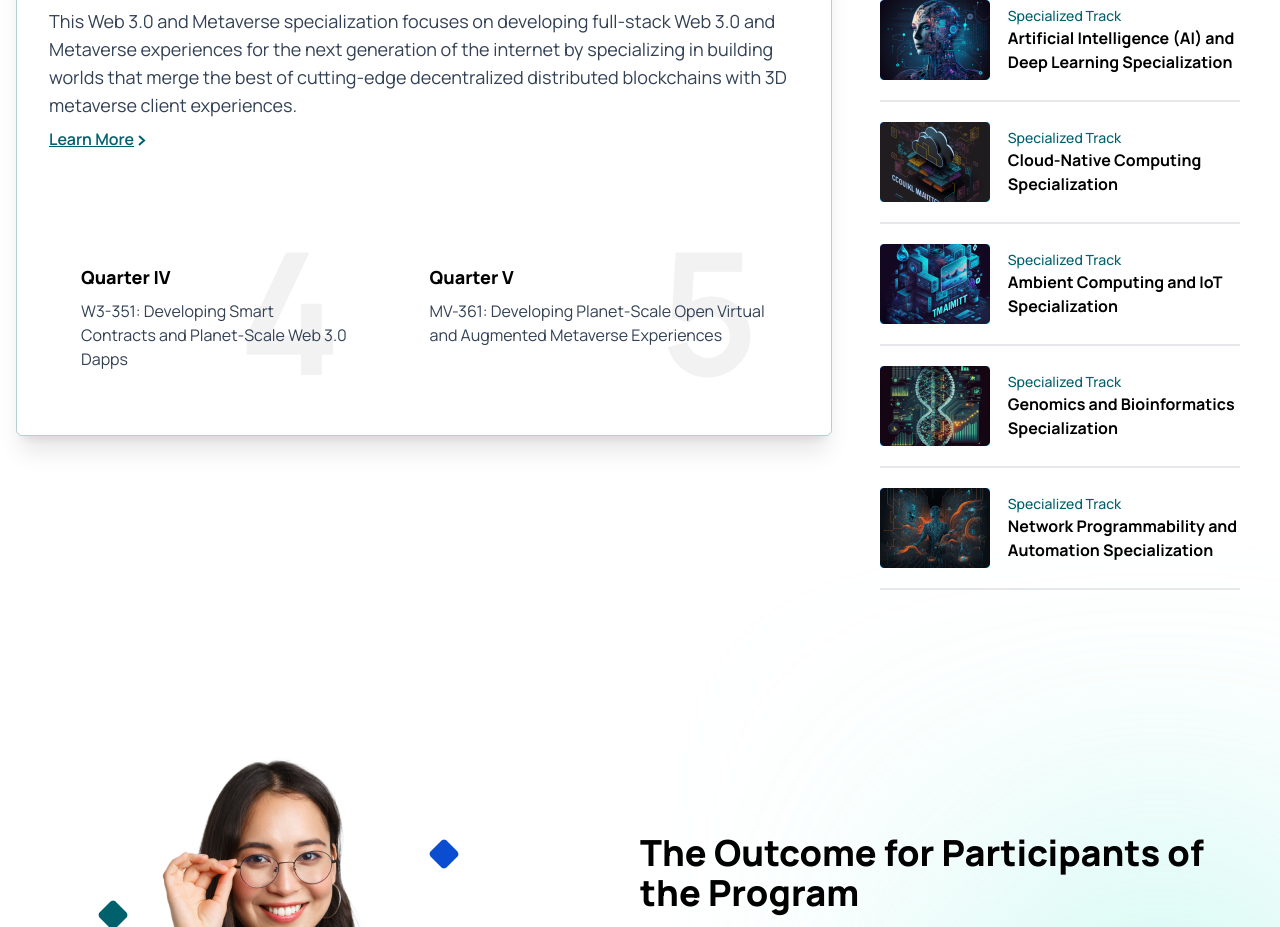
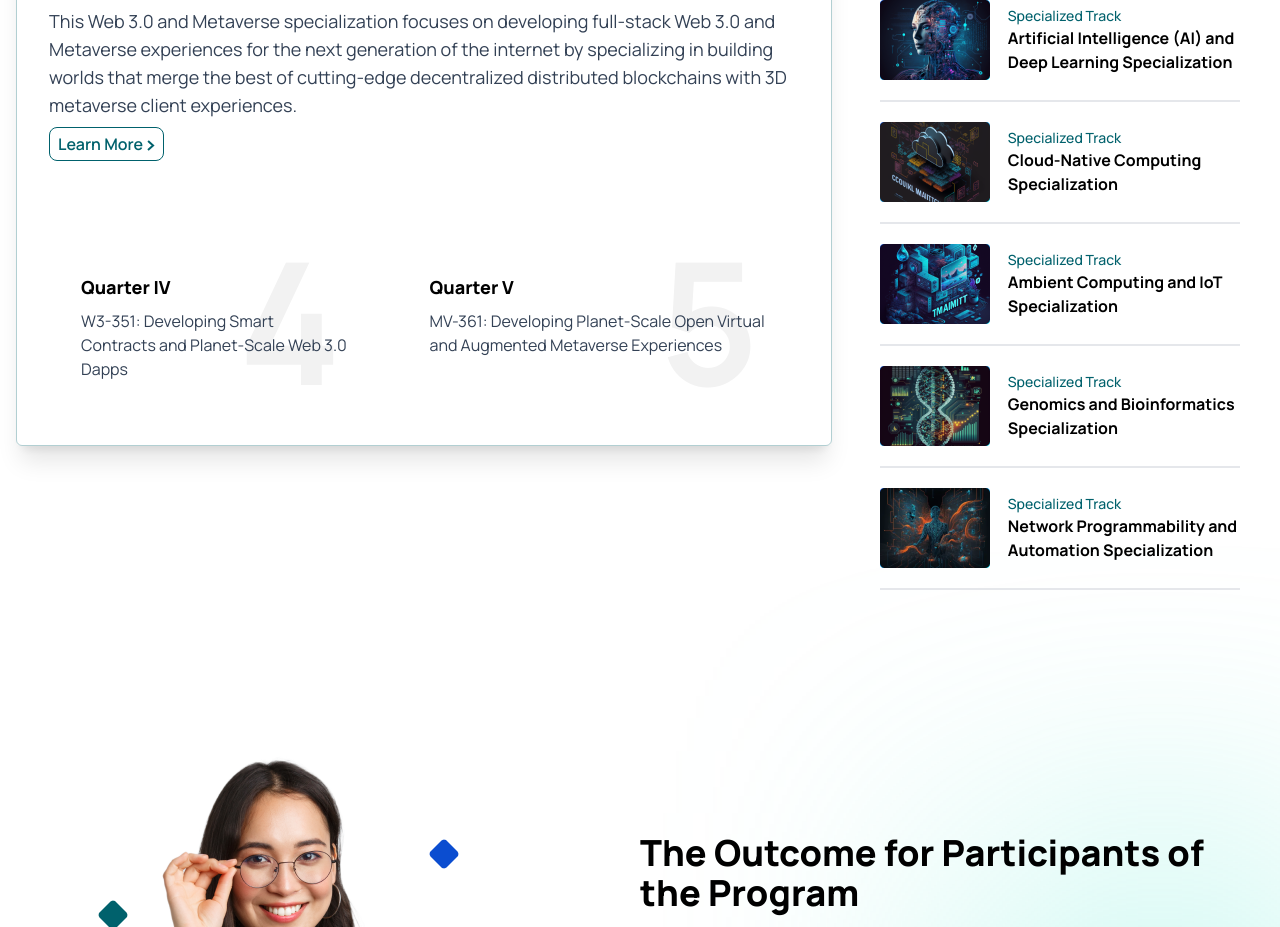
Before and after one commit to MansoorAkhter/panaverse-dao, a Next.js app: page / in a window 1280 px wide. Shown: the part 1580-2507 px from the top of the page. Built offline with nearby package versions, Linux system fonts and the light colour scheme.

Commit message:
learn more button redesign

```diff
--- a/src/components/widgets/SpecializedTracks.tsx
+++ b/src/components/widgets/SpecializedTracks.tsx
@@ -39,7 +39,7 @@ const SpecializedTracks = () => {
                             <p className="text-slate-700 text-md sm:text-lg">
                                 {selectedData?.programDesc}
                             </p>
-                            <button className="font-semibold text-primary underline mt-2 flex items-center gap-x-1">
+                            <button className="font-semibold text-primary border border-primary rounded-lg py-1 px-2 mt-2 flex items-center gap-x-1">
                                 Learn More
                                 <svg className="mt-1" width="8" height="11" viewBox="0 0 8 11" fill="none" xmlns="http://www.w3.org/2000/svg">
                                     <path d="M1.00006 10.0368L6.06801 5.57117L1.09503 0.999994" stroke="#00616C" strokeWidth="2" />
```
